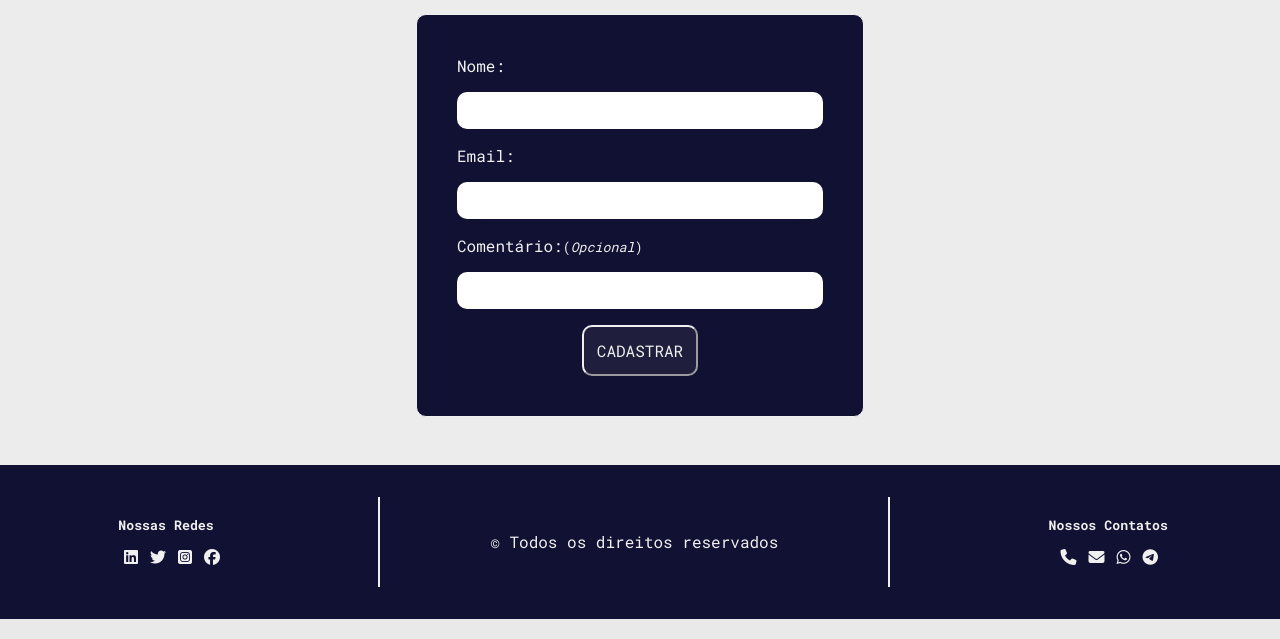
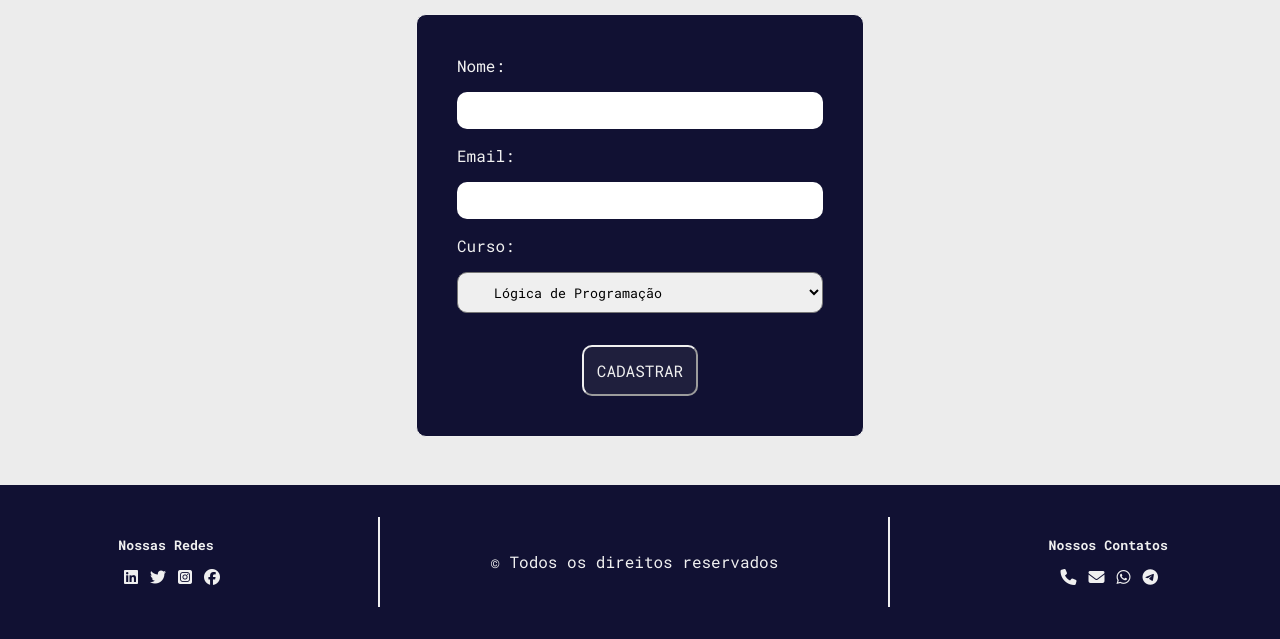
Before and after one commit to Josnjs/landing-page-beAcademy, a Node server app: page / in a window 1280 px wide. Shown: the part 1692-2331 px from the top of the page. Run offline with Node 20, Linux system fonts and the light colour scheme; some libraries are stand-ins or nearby versions.

Commit message:
Adicionando funcionalidade select options no formulário e cadastrando no db

```diff
--- a/app.js
+++ b/app.js
@@ -1,6 +1,7 @@
 const express = require("express");
 const connection = require("./db");
 const bodyParser = require("body-parser");
+const { query } = require("express");
 
 
 const app = express();
@@ -29,17 +30,17 @@ app.get("/cursos", (req, res) => {
 
 app.post("/register", (req, res) => {
 
-    let namePerson = req.body.name;
-    let emailPerson = req.body.email;
-    let commentPerson = req.body.comment;
+    let name = req.body.name;
+    let email = req.body.email;
+    let lang = req.body.curso;
 
-    if (namePerson && emailPerson && commentPerson) {
+    if (name && email && lang) {
 
-        insertsUsers = connection.query(`INSERT INTO users (name, email, comments) VALUES ('${namePerson}','${emailPerson}','${commentPerson}')`);
+        insertsUsers = connection.query(`INSERT INTO users (name, email, curso) VALUES ('${name}','${email}','${lang}')`);
 
-        res.send("<h2>Dados cadastrados com sucesso!!!</h2>");
+        res.send(`<h3>Parabéns ${name}, seu cadastro foi realizado com sucesso no curso de ${lang}</h3>`);
     } else {
-        res.send("<h2>Dados não cadastrados...</h2>"
+        res.send("<h3>Dados não cadastrados, preencha todos os campos corretamente...</h3"
 
         );
     }
--- a/public/home.css
+++ b/public/home.css
@@ -56,3 +56,12 @@
 .card3 img {
     margin: 2rem;
 }
+
+select,
+value {
+    padding: .6rem 2rem;
+    border-radius: 10px;
+    margin-top: 1rem;
+    margin-bottom: 2rem;
+    width: 100%;
+}
--- a/views/home.hbs
+++ b/views/home.hbs
@@ -86,8 +86,17 @@
             <input type="text" name="name">
             <label for="email">Email: </label>
             <input type="email" name="email">
-            <label for="comment">Comentário:<small>(<i>Opcional</i>)</small> </label>
-            <input type="text" name="comment">
+            <label for="comment">Curso:</label>
+
+            <select name="curso">
+                <option value="lógica de Programação">Lógica de Programação</option>
+                <option value="HTML">HTML</option>
+                <option value="CSS">CSS</option>
+                <option value="JS">JavaScript</option>
+                <option value="MySql">MySql</option>
+                <option value="React">React</option>
+            </select>
+
             <div class="btn">
                 <button>Cadastrar</button>
             </div>
```
